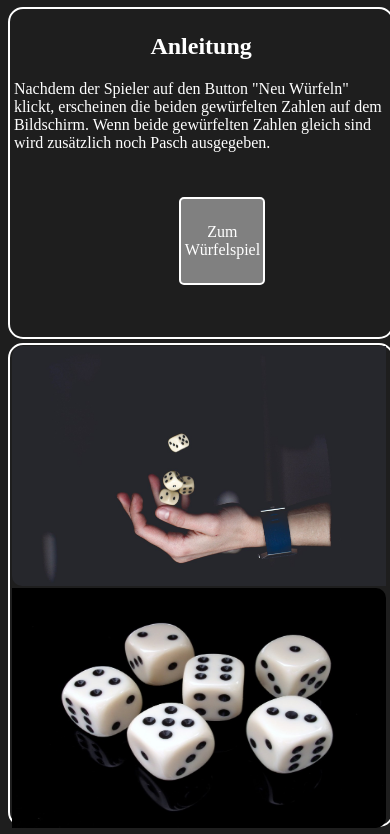
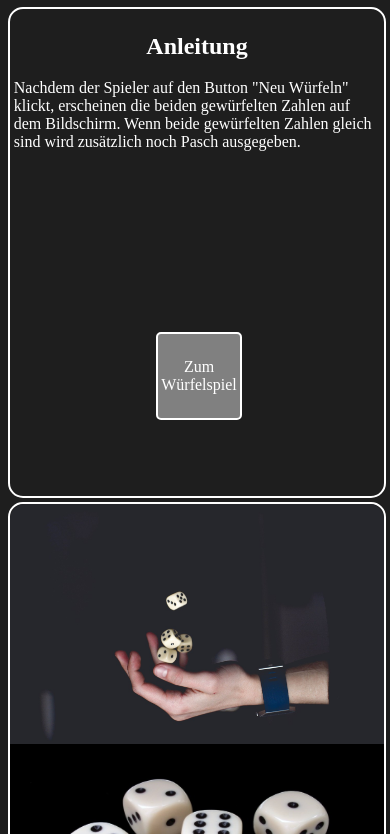
Before and after one commit to mgeigenberger/mgeigenberger.github.io, a plain HTML site: page index.html in a window 390 px wide. Shown: the part 73-907 px from the top of the page. Drawn offline with Linux system fonts and the light colour scheme.

Commit message:
Responsive Design 1

```diff
--- a/css/style.css
+++ b/css/style.css
@@ -1,7 +1,7 @@
 body{
     background-color: #1e1e1e;
     color: white;
-    width: 100%;
+    max-width: 100%;
 }
 #button {
     background-color: #1e1e1e;
@@ -14,7 +14,7 @@ body{
     border-radius: 5px;
     position: absolute;
     top: 1%;
-    left: 48%;
+    right: 48%;
 }
 #button:hover {
     cursor: pointer;
@@ -77,16 +77,16 @@ a{
     align-items: center;
 }
 #images{
-    width: 98%;
+    width: 100%;
     height: 30em;
     border: white solid 5px;
     border-radius: 10px;
     margin-top: 1%;
 }
 img{
-    width: 49%;
-    height: 29em;
-    margin: 0.5%;
+    width: 50%;
+    height: 30em;
+    margin: 0;
 }
 img:first-of-type{
     border-bottom-left-radius: 10px;
@@ -105,13 +105,16 @@ img:last-of-type{
         width: 14%;
         height: 4em;
         padding: 2px;
+        text-align: center;
+        position: absolute;
+        left: 43%;
+        top: 48%;
     }
 }
 
 @media screen and (max-width: 600px){
     #instruction{
-        width: 96%;
-        height: 20em;
+        width: 98%;
         border: solid white 2px;
         border-radius: 15px;
         margin: 0;
@@ -122,16 +125,42 @@ img:last-of-type{
         padding: 2px;
         text-align: center;
         position: absolute;
-        left: 46%;
-        top: 32%;
+        left: 40%;
+        top: 48%;
     }
     img{
-        width: 98%;
+        width: 100%;
         height: 15em;
         display: block;
+    }
+    img:first-of-type{
+        border-top-left-radius: 15px;
+        border-top-right-radius: 15px;
+        border-bottom-left-radius: 0px;
+        border-bottom-right-radius: 0px;
+    }
+    img:last-of-type{
+        border-bottom-right-radius: 15px;
+        border-bottom-left-radius: 15px;
+        border-top-left-radius: 0px;
+        border-top-right-radius: 0px;
     }
     #images{
         border: solid white 2px;
         border-radius: 15px;
     }
+    #button{
+        width: 40%;
+        position: absolute;
+        right: 2%;
+        top: 1%;
+        border-bottom: white solid 2px;
+        border-top: white solid 2px;
+        border-left: white solid 2px;
+        border-right: none;
+        border-top-left-radius: none;
+        border-top-right-radius: 10px;
+        border-bottom-left-radius: 5px;
+        border-bottom-right-radius: none;
+    }
 }
```
Also changed, not shown: pages/wuerfel.html (+0 -1 lines).
